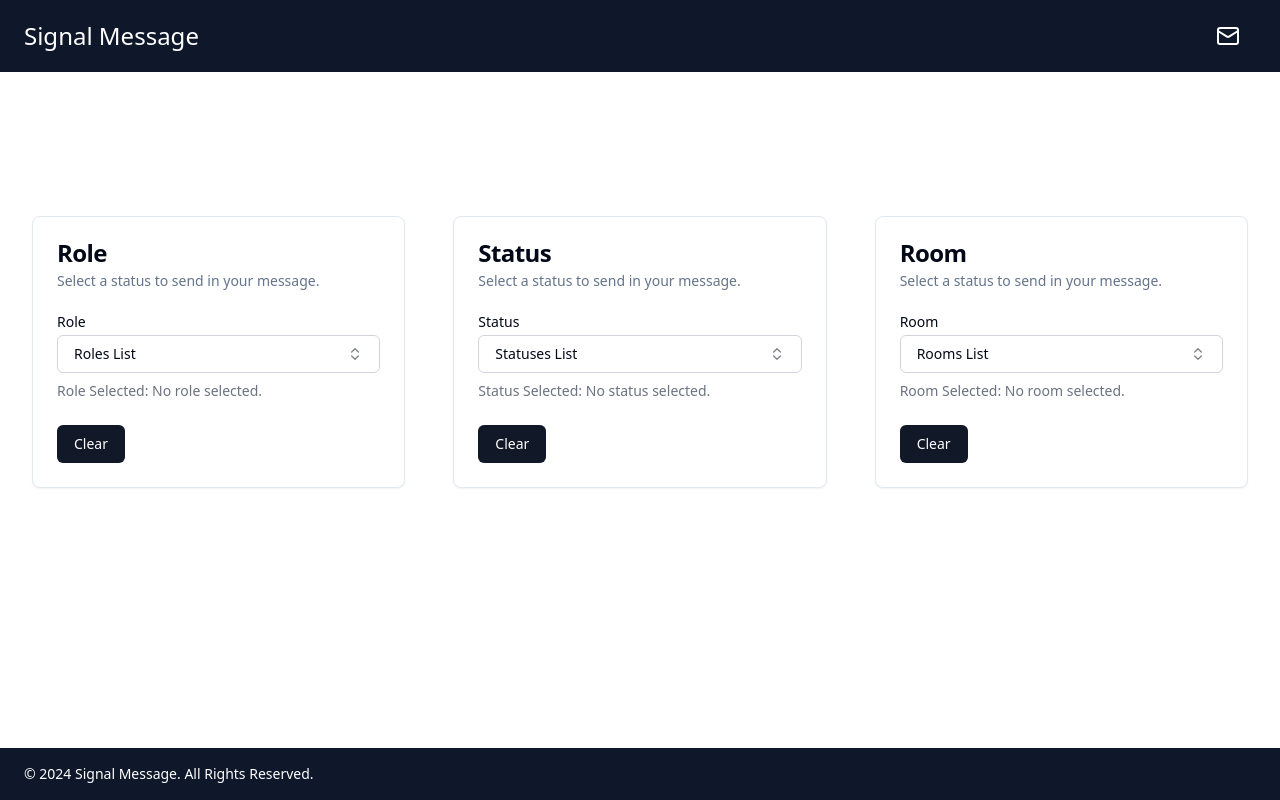
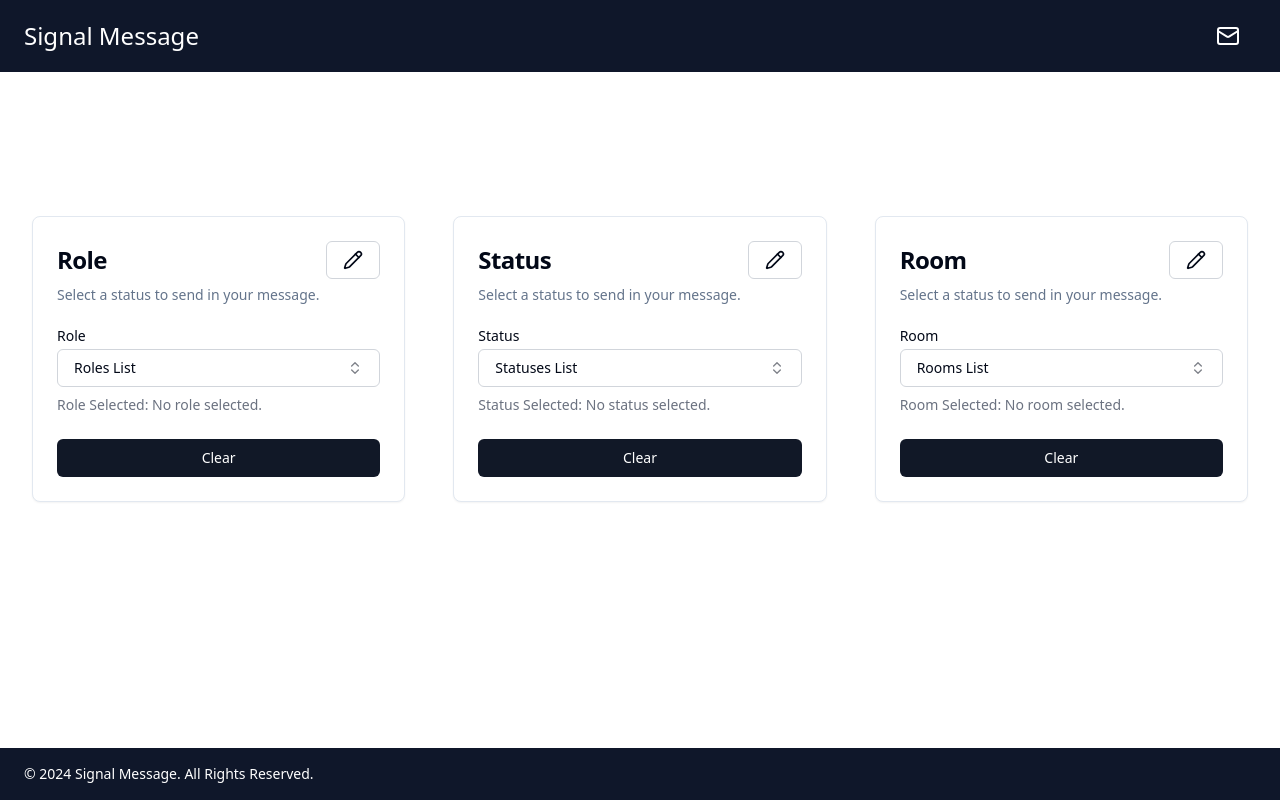
Before and after one commit to hassanrehmanhr/Signal-App, a React (Vite) app in the folder client/: page / in a window 1280 px wide. Built offline with nearby package versions, Linux system fonts and the light colour scheme.

Commit message:
card UI updated

```diff
--- a/client/src/components/card/roles-card.tsx
+++ b/client/src/components/card/roles-card.tsx
@@ -9,7 +9,7 @@
     CardTitle,
 } from "@/components/ui/card";
 import { Label } from "@/components/ui/label";
-import { Check, ChevronsUpDown } from "lucide-react";
+import { Check, ChevronsUpDown, Pencil } from "lucide-react";
 
 import { cn } from "@/lib/utils";
 import {
@@ -72,7 +72,19 @@
     return (
         <Card>
             <CardHeader>
-                <CardTitle>Role</CardTitle>
+                <CardTitle>
+                    <div className="flex justify-between items-center">
+                        <h2>Role</h2>
+
+                        <Button
+                            variant="ghost"
+                            className="border border-gray-300"
+                        >
+                            <Pencil className="w-5 h-5" />
+                            <span className="sr-only">Edit Roles</span>
+                        </Button>
+                    </div>
+                </CardTitle>
                 <CardDescription>
                     Select a status to send in your message.
                 </CardDescription>
@@ -138,8 +150,10 @@
                 </p>
             </CardContent>
 
-            <CardFooter className="flex justify-between">
-                <Button onClick={handleClear}>Clear</Button>
+            <CardFooter>
+                <Button onClick={handleClear} className="w-full">
+                    Clear
+                </Button>
             </CardFooter>
         </Card>
     );
--- a/client/src/components/card/room-card.tsx
+++ b/client/src/components/card/room-card.tsx
@@ -9,7 +9,7 @@
     CardTitle,
 } from "@/components/ui/card";
 import { Label } from "@/components/ui/label";
-import { Check, ChevronsUpDown } from "lucide-react";
+import { Check, ChevronsUpDown, Pencil } from "lucide-react";
 
 import { cn } from "@/lib/utils";
 import {
@@ -72,7 +72,19 @@
     return (
         <Card>
             <CardHeader>
-                <CardTitle>Room</CardTitle>
+                <CardTitle>
+                    <div className="flex justify-between items-center">
+                        <h2>Room</h2>
+
+                        <Button
+                            variant="ghost"
+                            className="border border-gray-300"
+                        >
+                            <Pencil className="w-5 h-5" />
+                            <span className="sr-only">Edit Roles</span>
+                        </Button>
+                    </div>
+                </CardTitle>
                 <CardDescription>
                     Select a status to send in your message.
                 </CardDescription>
@@ -138,8 +150,10 @@
                 </p>
             </CardContent>
 
-            <CardFooter className="flex justify-between">
-                <Button onClick={handleClear}>Clear</Button>
+            <CardFooter>
+                <Button onClick={handleClear} className="w-full">
+                    Clear
+                </Button>
             </CardFooter>
         </Card>
     );
--- a/client/src/components/card/statuses-card.tsx
+++ b/client/src/components/card/statuses-card.tsx
@@ -9,7 +9,7 @@
     CardTitle,
 } from "@/components/ui/card";
 import { Label } from "@/components/ui/label";
-import { Check, ChevronsUpDown } from "lucide-react";
+import { Check, ChevronsUpDown, Pencil } from "lucide-react";
 
 import { cn } from "@/lib/utils";
 import {
@@ -64,7 +64,19 @@
     return (
         <Card>
             <CardHeader>
-                <CardTitle>Status</CardTitle>
+                <CardTitle>
+                    <div className="flex justify-between items-center">
+                        <h2>Status</h2>
+
+                        <Button
+                            variant="ghost"
+                            className="border border-gray-300"
+                        >
+                            <Pencil className="w-5 h-5" />
+                            <span className="sr-only">Edit Roles</span>
+                        </Button>
+                    </div>
+                </CardTitle>
                 <CardDescription>
                     Select a status to send in your message.
                 </CardDescription>
@@ -131,8 +143,10 @@
                 </p>
             </CardContent>
 
-            <CardFooter className="flex justify-between">
-                <Button onClick={handleClear}>Clear</Button>
+            <CardFooter>
+                <Button onClick={handleClear} className="w-full">
+                    Clear
+                </Button>
             </CardFooter>
         </Card>
     );
```
